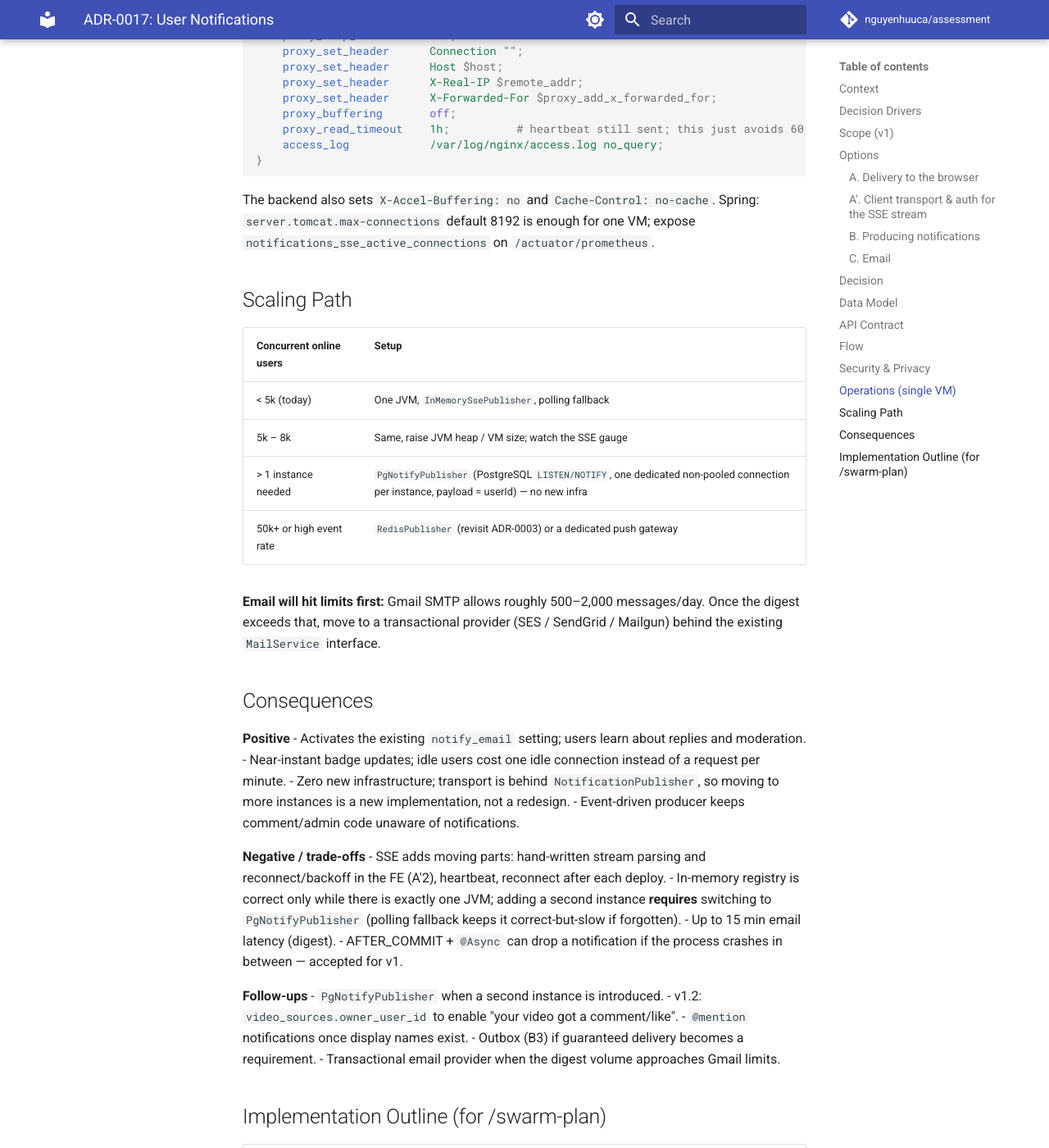
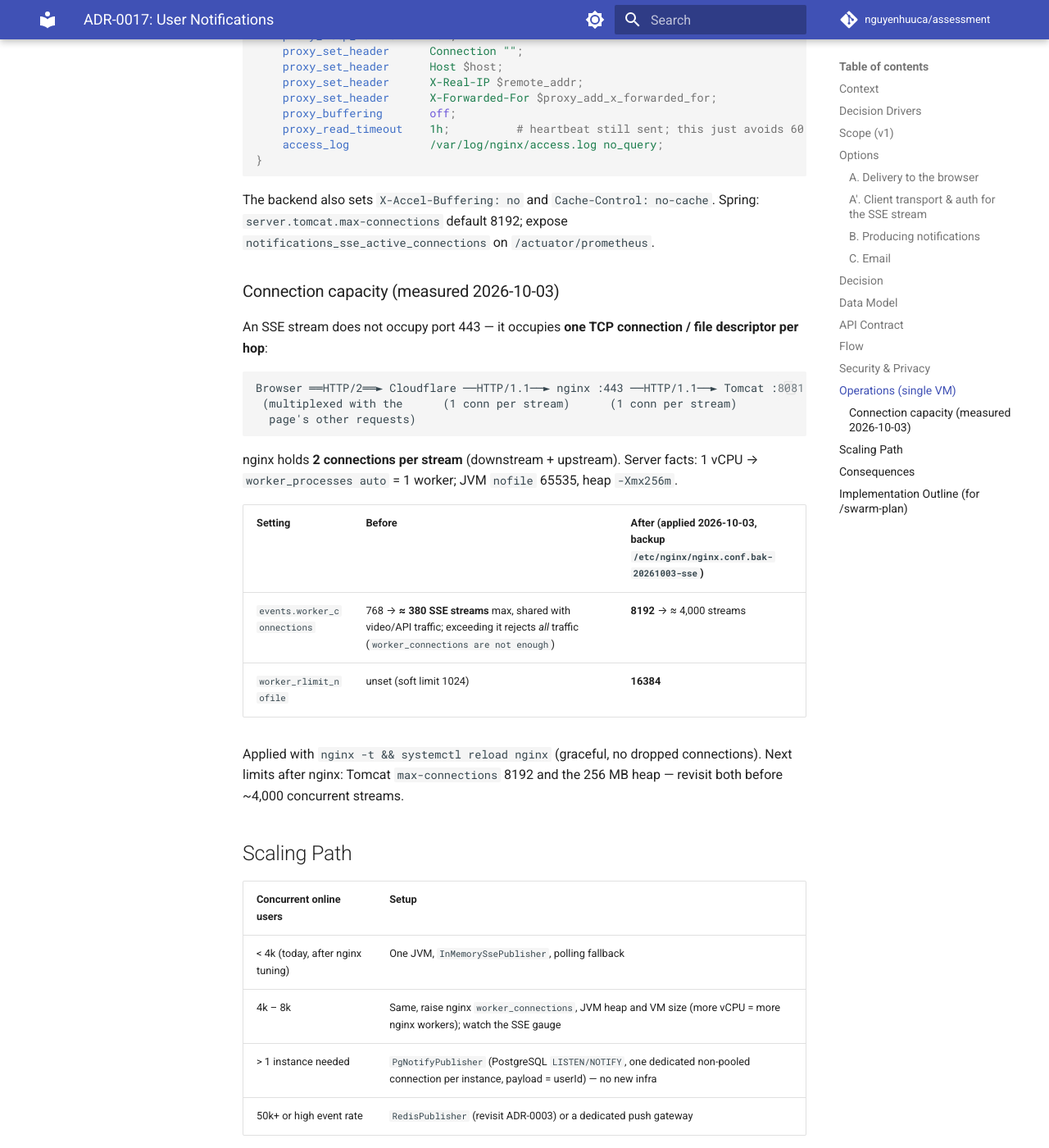
Before and after one commit to nguyenhuuca/assessment, an MkDocs documentation site: the page built from docs/adr/0017-user-notifications.md, in a window 1280 px wide and 1400 px high, scrolled down 8911 px. Shown: the whole window at 82% size. Built offline with MkDocs 1.6.1 and Material for MkDocs 9.7.7, drawn with Linux system fonts in a browser that asks for light colours; comment, search, counter and statistics services are not loaded.

Commit message:
docs(adr-0017): measured SSE connection capacity and nginx tuning
nginx held 2 connections per SSE stream with worker_connections 768 on a
1-vCPU VM (~380 streams max, shared with all traffic). Raised to 8192 and
worker_rlimit_nofile 16384 on the server (2026-10-03). Scaling table and
PRD NFR-4 corrected. TASKS: NT-7 verified by owner.

Co-Authored-By: Claude Opus 5.5 <noreply@anthropic.com>

````diff
--- a/docs/adr/0017-user-notifications.md
+++ b/docs/adr/0017-user-notifications.md
@@ -252,14 +252,33 @@ location /api/v1/funny-app/notifications/stream {
 }
 ```
 
-The backend also sets `X-Accel-Buffering: no` and `Cache-Control: no-cache`. Spring: `server.tomcat.max-connections` default 8192 is enough for one VM; expose `notifications_sse_active_connections` on `/actuator/prometheus`.
+The backend also sets `X-Accel-Buffering: no` and `Cache-Control: no-cache`. Spring: `server.tomcat.max-connections` default 8192; expose `notifications_sse_active_connections` on `/actuator/prometheus`.
+
+### Connection capacity (measured 2026-10-03)
+
+An SSE stream does not occupy port 443 — it occupies **one TCP connection / file descriptor per hop**:
+
+```
+Browser ══HTTP/2══► Cloudflare ──HTTP/1.1──► nginx :443 ──HTTP/1.1──► Tomcat :8081
+ (multiplexed with the      (1 conn per stream)      (1 conn per stream)
+  page's other requests)
+```
+
+nginx holds **2 connections per stream** (downstream + upstream). Server facts: 1 vCPU → `worker_processes auto` = 1 worker; JVM `nofile` 65535, heap `-Xmx256m`.
+
+| Setting | Before | After (applied 2026-10-03, backup `/etc/nginx/nginx.conf.bak-20261003-sse`) |
+|---------|--------|-------|
+| `events.worker_connections` | 768 → **≈ 380 SSE streams** max, shared with video/API traffic; exceeding it rejects *all* traffic (`worker_connections are not enough`) | **8192** → ≈ 4,000 streams |
+| `worker_rlimit_nofile` | unset (soft limit 1024) | **16384** |
+
+Applied with `nginx -t && systemctl reload nginx` (graceful, no dropped connections). Next limits after nginx: Tomcat `max-connections` 8192 and the 256 MB heap — revisit both before ~4,000 concurrent streams.
 
 ## Scaling Path
 
 | Concurrent online users | Setup |
 |-------------------------|-------|
-| < 5k (today) | One JVM, `InMemorySsePublisher`, polling fallback |
-| 5k – 8k | Same, raise JVM heap / VM size; watch the SSE gauge |
+| < 4k (today, after nginx tuning) | One JVM, `InMemorySsePublisher`, polling fallback |
+| 4k – 8k | Same, raise nginx `worker_connections`, JVM heap and VM size (more vCPU = more nginx workers); watch the SSE gauge |
 | > 1 instance needed | `PgNotifyPublisher` (PostgreSQL `LISTEN/NOTIFY`, one dedicated non-pooled connection per instance, payload = userId) — no new infra |
 | 50k+ or high event rate | `RedisPublisher` (revisit ADR-0003) or a dedicated push gateway |
 
````
Also changed, not shown: TASKS.md (+2 -1 lines), docs/prd/PRD-user-notifications.md (+1 -1 lines).
